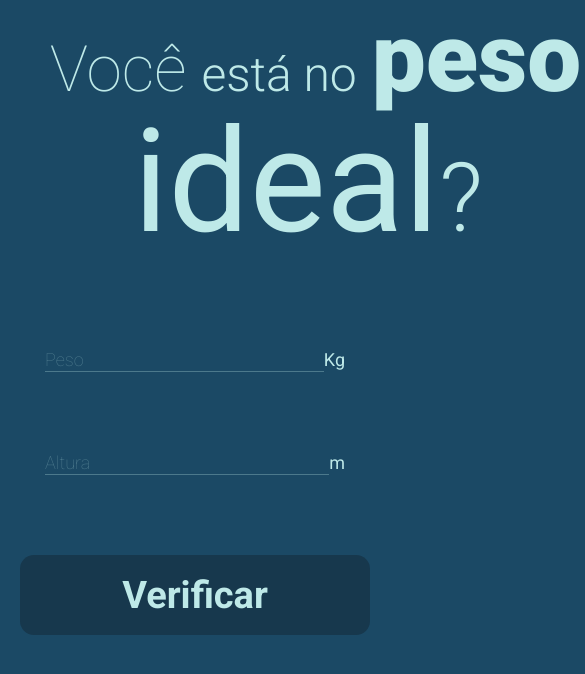
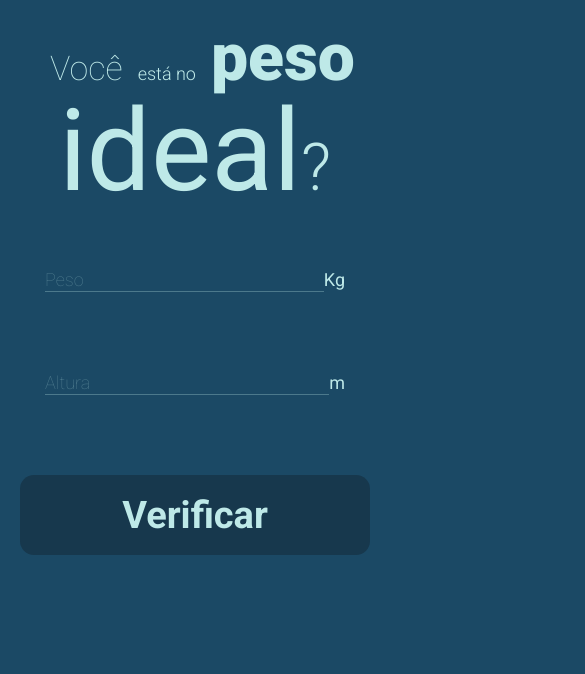
Before and after one commit to juliovt-07/Calculadora-de-IMC, a plain HTML site: page index.html in a window 390 px wide. Shown: the top 674 px of the page, 585 px wide, since content can reach past the window. Drawn offline with Linux system fonts and the light colour scheme.

Commit message:
Deixando Responsivo

```diff
--- a/style.css
+++ b/style.css
@@ -115,3 +115,36 @@ header h1 span{
 .button input:hover{
     background-color: #246B96;
 }
+@media screen and (max-width:618px){
+    header h4{font-size: 54px;}
+    header p{font-size: 38px;}
+    header h3{font-size: 86px;}
+    header h1{font-size: 134px;}
+    header h1 span{font-size: 86px;}
+    header{max-width: 500px;}
+}
+@media screen and (max-width:516px){
+    header h4{font-size: 44px;}
+    header p{font-size: 28px;}
+    header h3{font-size: 76px;}
+    header h1{font-size: 124px;}
+    header h1 span{font-size: 76px;}
+    header{max-width: 400px;}
+}
+@media screen and (max-width:438px){
+    header h4{font-size: 34px;}
+    header p{font-size: 18px;}
+    header h3{font-size: 66px;}
+    header h1{font-size: 114px;}
+    header h1 span{font-size: 66px;}
+    header{max-width: 350px;margin-bottom: -80px;}
+}
+@media screen and (max-width:346px){
+    header h4{font-size: 30px;}
+    header p{font-size: 14px;}
+    header h3{font-size: 62px;}
+    header h1{font-size: 110px;}
+    header h1 span{font-size: 62px;}
+    header{max-width: 300px;margin-bottom: -80px;}
+    .button input{max-width: 300px;}
+}
```
